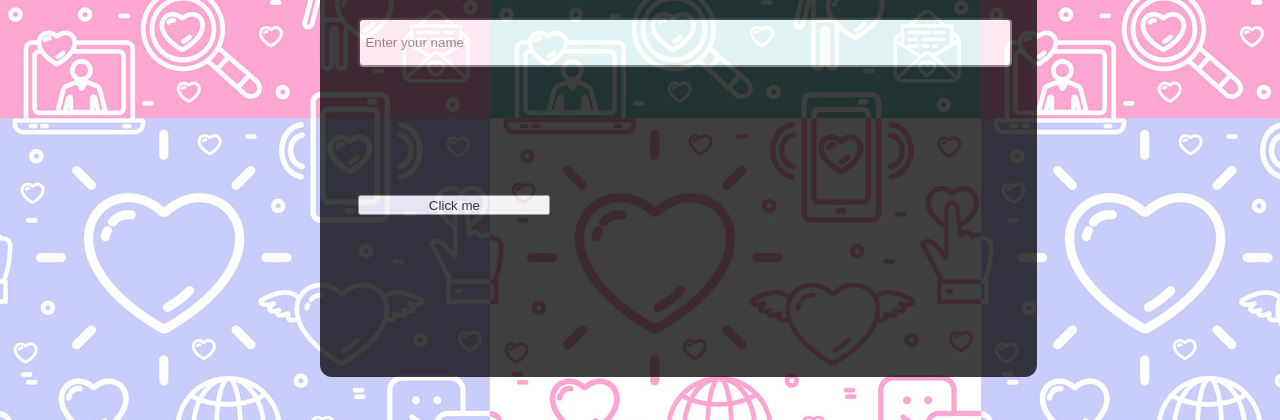
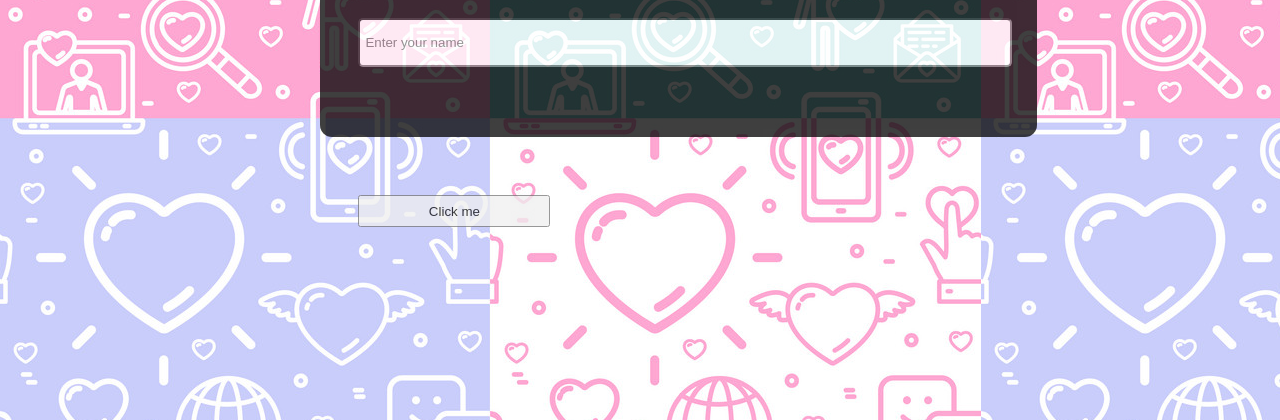
Before and after one commit to ngdhuy-aptech/ngdhuy-aptech.github.io, a plain HTML site: page index.html in a window 1280 px wide. Shown: the part 380-800 px from the top of the page. Drawn offline with Linux system fonts and the light colour scheme.

Commit message:
update button

```diff
--- a/index.html
+++ b/index.html
@@ -15,7 +15,7 @@
 
             .container {
                 width: 50%;
-                height: 50%;
+                height: 20%;
                 position: absolute;
                 top: 35%;
                 left: 25%;
@@ -35,7 +35,7 @@
 
             button {
                 width: 30%;
-                height: 20px;
+                height: 20%;
                 margin-top: 20%;
             }
         </style>
```
